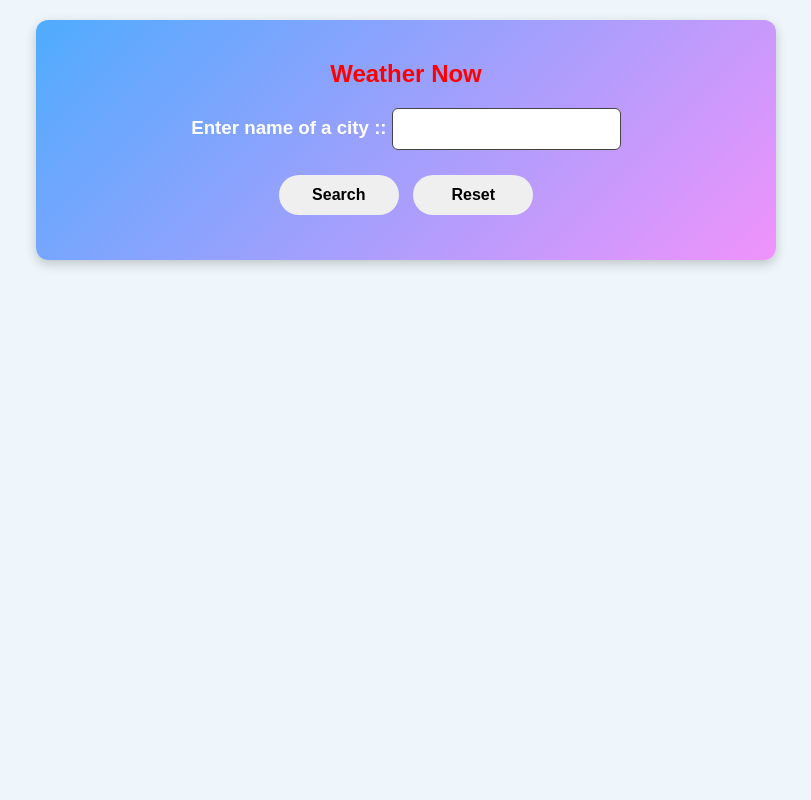
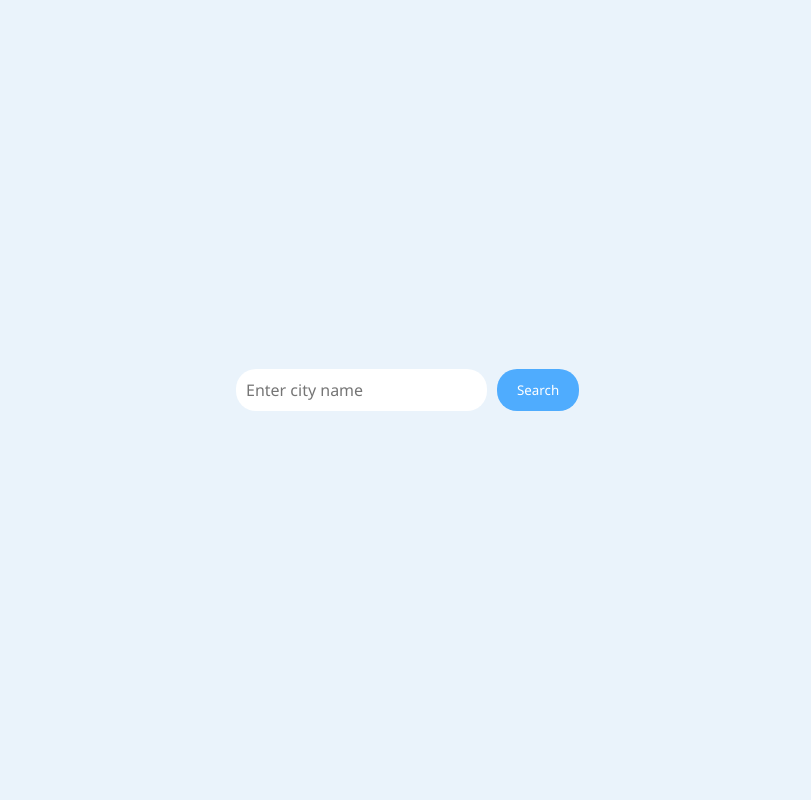
Before and after one commit to subha7013/Weather_App, a Flask app: page / in a window 1280 px wide. Shown: the whole page, without its empty margins (234-1045 px from the left). Run offline with Flask 3, Linux system fonts and the light colour scheme.

Commit message:
Update index.html

```diff
--- a/templates/index.html
+++ b/templates/index.html
@@ -1,4 +1,4 @@
-<!DOCTYPE html>
+<!-- <!DOCTYPE html>
 <html lang="en">
 <head>
     <meta charset="UTF-8">
@@ -90,4 +90,158 @@
         {% endif %}
     </div>
 </body>
+</html> -->
+
+<!DOCTYPE html>
+<html lang="en">
+<head>
+  <meta charset="UTF-8" />
+  <meta name="viewport" content="width=device-width, initial-scale=1.0" />
+  <title>Weather App</title>
+  <style>
+      * {
+  margin: 0;
+  padding: 0;
+  box-sizing: border-box;
+  font-family: "Segoe UI", sans-serif;
+}
+
+body {
+  background: #eaf3fb;
+  min-height: 100vh;
+  display: flex;
+  justify-content: center;
+  align-items: center;
+}
+
+.app {
+  width: 100%;
+  max-width: 380px;
+  padding: 20px;
+}
+
+/* Search */
+.search-box {
+  display: flex;
+  gap: 10px;
+  margin-bottom: 20px;
+}
+
+.search-box input {
+  flex: 1;
+  padding: 10px;
+  border-radius: 20px;
+  border: none;
+  outline: none;
+  font-size: 16px;
+}
+
+.search-box button {
+  padding: 10px 20px;
+  border-radius: 20px;
+  border: none;
+  background: #4facfe;
+  color: white;
+  cursor: pointer;
+}
+
+/* Weather Card */
+.weather-card {
+  background: linear-gradient(180deg, #4facfe, #00c6ff);
+  border-radius: 30px;
+  padding: 25px;
+  color: white;
+  box-shadow: 0 10px 30px rgba(0, 0, 0, 0.25);
+}
+
+/* Main Weather */
+.weather-main {
+  text-align: center;
+}
+
+.weather-icon {
+  width: 100px;
+  margin-bottom: 10px;
+}
+
+.temp {
+  font-size: 64px;
+  font-weight: bold;
+}
+
+.condition {
+  font-size: 20px;
+  margin-top: 5px;
+}
+
+.city {
+  font-size: 16px;
+  opacity: 0.9;
+}
+
+/* Bottom Info */
+.weather-info {
+  display: flex;
+  justify-content: space-between;
+  margin-top: 25px;
+}
+
+.info-box {
+  text-align: center;
+}
+
+.info-box span {
+  font-size: 12px;
+  opacity: 0.8;
+}
+
+.info-box b {
+  display: block;
+  margin-top: 5px;
+  font-size: 16px;
+}
+
+  </style>
+</head>
+
+<body>
+  <div class="app">
+
+    <!-- Search -->
+    <form method="post" class="search-box">
+      <input type="text" name="city" placeholder="Enter city name" required />
+      <button type="submit">Search</button>
+    </form>
+
+    <!-- Weather Card -->
+    {% if message %}
+    <div class="weather-card">
+
+      <div class="weather-main">
+        <img src="/static/weather.png" alt="weather" class="weather-icon" />
+        <h1 class="temp">21°</h1>
+        <p class="condition">Thunderstorm</p>
+        <p class="city">Kolkata</p>
+      </div>
+
+      <div class="weather-info">
+        <div class="info-box">
+          <span>Humidity</span>
+          <b>80%</b>
+        </div>
+        <div class="info-box">
+          <span>Wind</span>
+          <b>12 km/h</b>
+        </div>
+        <div class="info-box">
+          <span>Feels Like</span>
+          <b>23°</b>
+        </div>
+      </div>
+
+    </div>
+    {% endif %}
+
+  </div>
+</body>
 </html>
```
